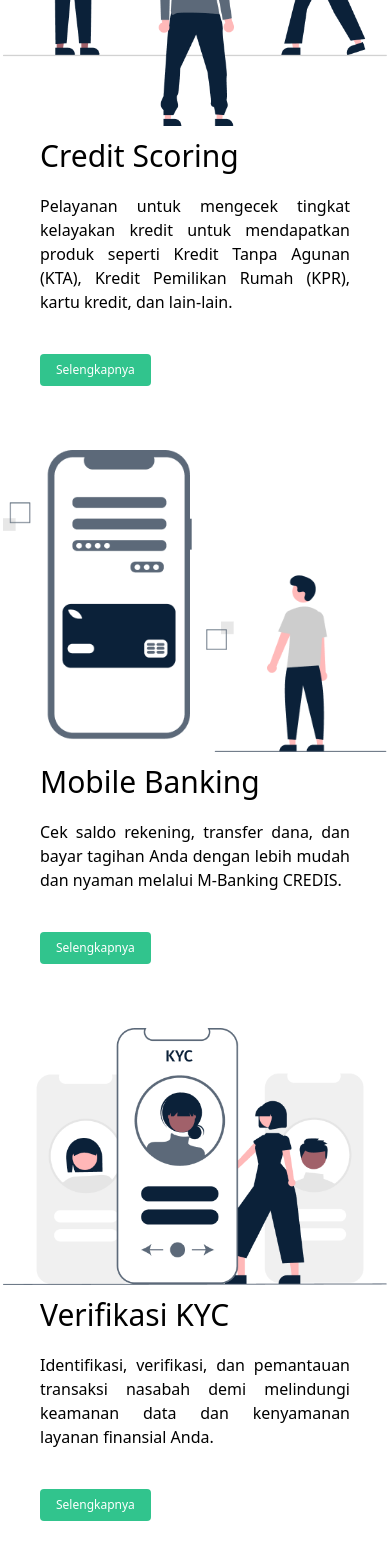
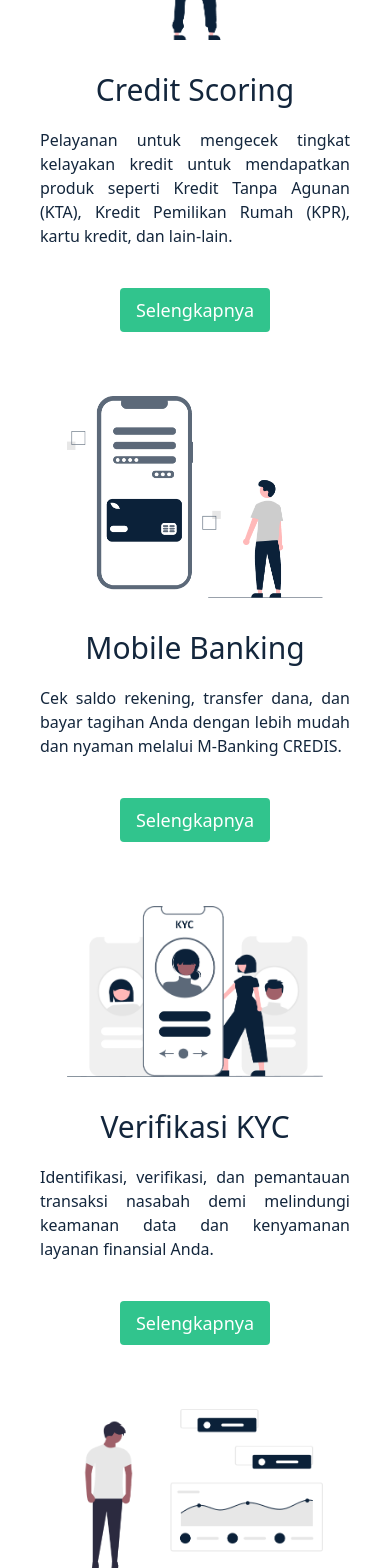
Before and after one commit to faizalajiw/Corebanking-NextJS, a Next.js app: page / in a window 390 px wide. Shown: the part 1184-2752 px from the top of the page. Built offline with nearby package versions, Linux system fonts and the light colour scheme.

Commit message:
fix responsive section feature & pages fitur

```diff
--- a/components/Feature/index.jsx
+++ b/components/Feature/index.jsx
@@ -1,73 +1,110 @@
 import React from "react";
+import Link from "next/link";
 
 export const Feature = () => {
   return (
     <div className=" bg-white flex-col flex gap-16 md:gap-10 md:px-32">
-      <div className=" flex flex-col text-black md:flex-row">
+      {/* Feature 1 */}
+      <div className=" flex flex-col text-bluecredis md:flex-row">
         <div className="container flex justify-center mb-3">
-          <img src="img/credit scoring.png" alt="" className=" w-96" />
+          <img src="img/credit scoring.png" alt="" className="w-64 md:w-96" />
         </div>
-        <div className="container px-10">
-          <h1 className="text-3xl md:font-bold mb-5 md:mb-10">Credit Scoring</h1>
+        <div className="container flex flex-col items-center md:items-start px-10">
+          <h1 className="text-3xl md:font-bold my-5 md:mb-10 text-center md:text-left">
+            Credit Scoring
+          </h1>
           <p className="mb-10 md:text-lg font-light text-justify md:font-normal">
             Pelayanan untuk mengecek tingkat kelayakan kredit untuk mendapatkan
             produk seperti Kredit Tanpa Agunan (KTA), Kredit Pemilikan Rumah
             (KPR), kartu kredit, dan lain-lain.
           </p>
-          <button className="bg-green-400 hover:bg-green-500 text-base rounded px-4 py-2 text-xs text-white">
+          <Link href="/fitur/CreditScoring">
+            <a target="_blank" rel="noopener noreferrer">
+              <button className="bg-green-400 hover:bg-green-500 text-lg rounded px-4 py-2 text-white">
                 Selengkapnya
               </button>
+            </a>
+          </Link>
         </div>
       </div>
-      <div className=" flex flex-col text-black md:flex-row">
+      {/* Feature 2 */}
+      <div className=" flex flex-col text-bluecredis md:flex-row">
         <div className="container flex justify-center mb-3 md:hidden">
-          <img src="img/mobile banking.png" alt="" className=" w-96" />
+          <img src="img/mobile banking.png" alt="" className="w-64 md:w-96" />
         </div>
-        <div className="container px-10">
-          <h1 className="text-3xl md:font-bold mb-5 md:mb-10">Mobile Banking</h1>
+        <div className="container flex flex-col items-center md:items-start px-10">
+          <h1 className="text-3xl md:font-bold my-5 md:mb-10 text-center md:text-left">
+            Mobile Banking
+          </h1>
           <p className="mb-10 font-light text-justify md:font-normal md:text-lg">
             Cek saldo rekening, transfer dana, dan bayar tagihan Anda dengan
             lebih mudah dan nyaman melalui M-Banking CREDIS.
           </p>
-          <button className="bg-green-400 hover:bg-green-500 text-base rounded px-4 py-2 text-xs text-white">
+          <Link href="/fitur/Mbanking">
+            <a target="_blank" rel="noopener noreferrer">
+              <button className="bg-green-400 hover:bg-green-500 text-lg rounded px-4 py-2 text-white">
                 Selengkapnya
               </button>
+            </a>
+          </Link>
         </div>
         <div className="container justify-center mb-3 hidden md:flex">
-          <img src="img/mobile banking.png" alt="" className=" w-96" />
+          <img src="img/mobile banking.png" alt="" className="w-64 md:w-96" />
         </div>
       </div>
-      <div className=" flex flex-col text-black md:flex-row">
+      {/* Feature 3 */}
+      <div className=" flex flex-col text-bluecredis md:flex-row">
         <div className="container flex justify-center mb-3">
-          <img src="img/kyc.png" alt="" className=" w-96" />
+          <img src="img/kyc.png" alt="" className="w-64 md:w-96" />
         </div>
-        <div className="container px-10">
-          <h1 className="text-3xl mb-5 md:mb-10 md:font-bold">Verifikasi KYC</h1>
+        <div className="container flex flex-col items-center md:items-start px-10">
+          <h1 className="text-3xl md:font-bold my-5 md:mb-10 text-center md:text-left">
+            Verifikasi KYC
+          </h1>
           <p className="mb-10 font-light md:text-lg text-justify md:font-normal">
             Identifikasi, verifikasi, dan pemantauan transaksi nasabah demi
             melindungi keamanan data dan kenyamanan layanan finansial Anda.
           </p>
-          <button className="bg-green-400 hover:bg-green-500 text-base rounded px-4 py-2 text-xs text-white">
+          <Link href="/fitur/KYC">
+            <a target="_blank" rel="noopener noreferrer">
+              <button className="bg-green-400 hover:bg-green-500 text-lg rounded px-4 py-2 text-white">
                 Selengkapnya
               </button>
+            </a>
+          </Link>
         </div>
       </div>
-      <div className=" flex flex-col text-black md:flex-row">
+      {/* Feature 4 */}
+      <div className=" flex flex-col text-bluecredis md:flex-row">
         <div className="container flex justify-center mb-3 md:hidden">
-          <img src="img/laporan terperinci.png" alt="" className=" w-96" />
+          <img
+            src="img/laporan terperinci.png"
+            alt=""
+            className="w-64 md:w-96"
+          />
         </div>
-        <div className="container px-10">
-          <h1 className="text-3xl md:font-bold mb-5 md:mb-10">Laporan Terperinci</h1>
+        <div className="container flex flex-col items-center md:items-start px-10">
+          <h1 className="text-3xl md:font-bold my-5 md:mb-10 text-center md:text-left">
+            Laporan Terperinci
+          </h1>
           <p className="mb-10 font-light md:text-lg text-justify md:font-normal">
             Semua riwayat transfer, mutasi, dan sistem keuangan Anda direkap
             secara terperinci dan bisa di unduh.
           </p>
-          <button className="bg-green-400 hover:bg-green-500 text-base rounded px-4 py-2 text-xs text-white">
+          <Link href="/fitur/LaporanTerperinci">
+            <a target="_blank" rel="noopener noreferrer">
+              <button className="bg-green-400 hover:bg-green-500 text-lg rounded px-4 py-2 text-white">
                 Selengkapnya
               </button>
+            </a>
+          </Link>
         </div>
         <div className="container  justify-center mb-3 hidden md:flex">
-          <img src="img/laporan terperinci.png" alt="" className=" w-96" />
+          <img
+            src="img/laporan terperinci.png"
+            alt=""
+            className="w-64 md:w-96"
+          />
         </div>
       </div>
     </div>
```
Also changed, not shown: pages/fitur/CreditScoring.jsx (+9 -3 lines), pages/fitur/KYC.jsx (+9 -3 lines), pages/fitur/LaporanTerperinci.jsx (+9 -3 lines), pages/fitur/Mbanking.jsx (+9 -3 lines). Lines whose indentation alone changed are shown as unchanged.
